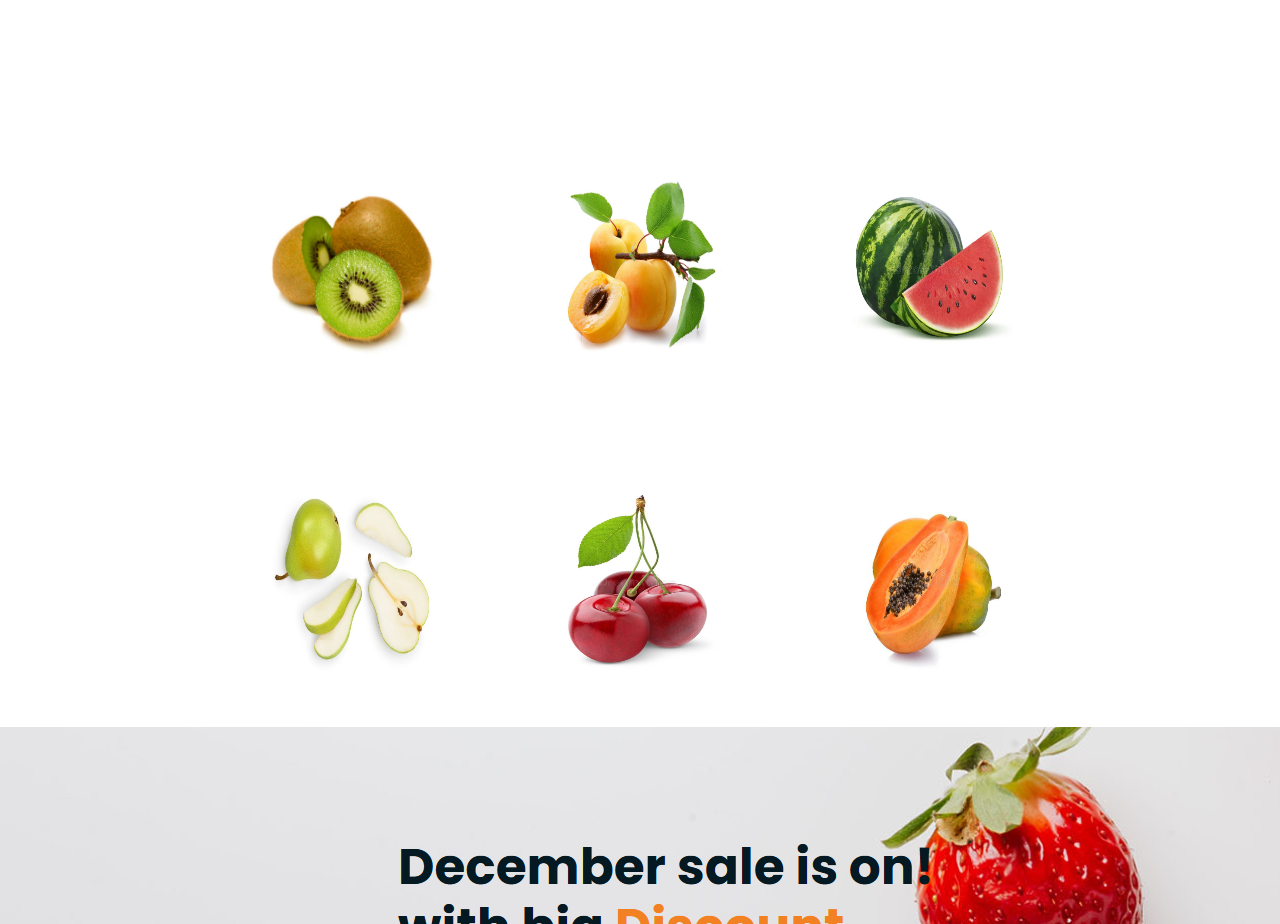
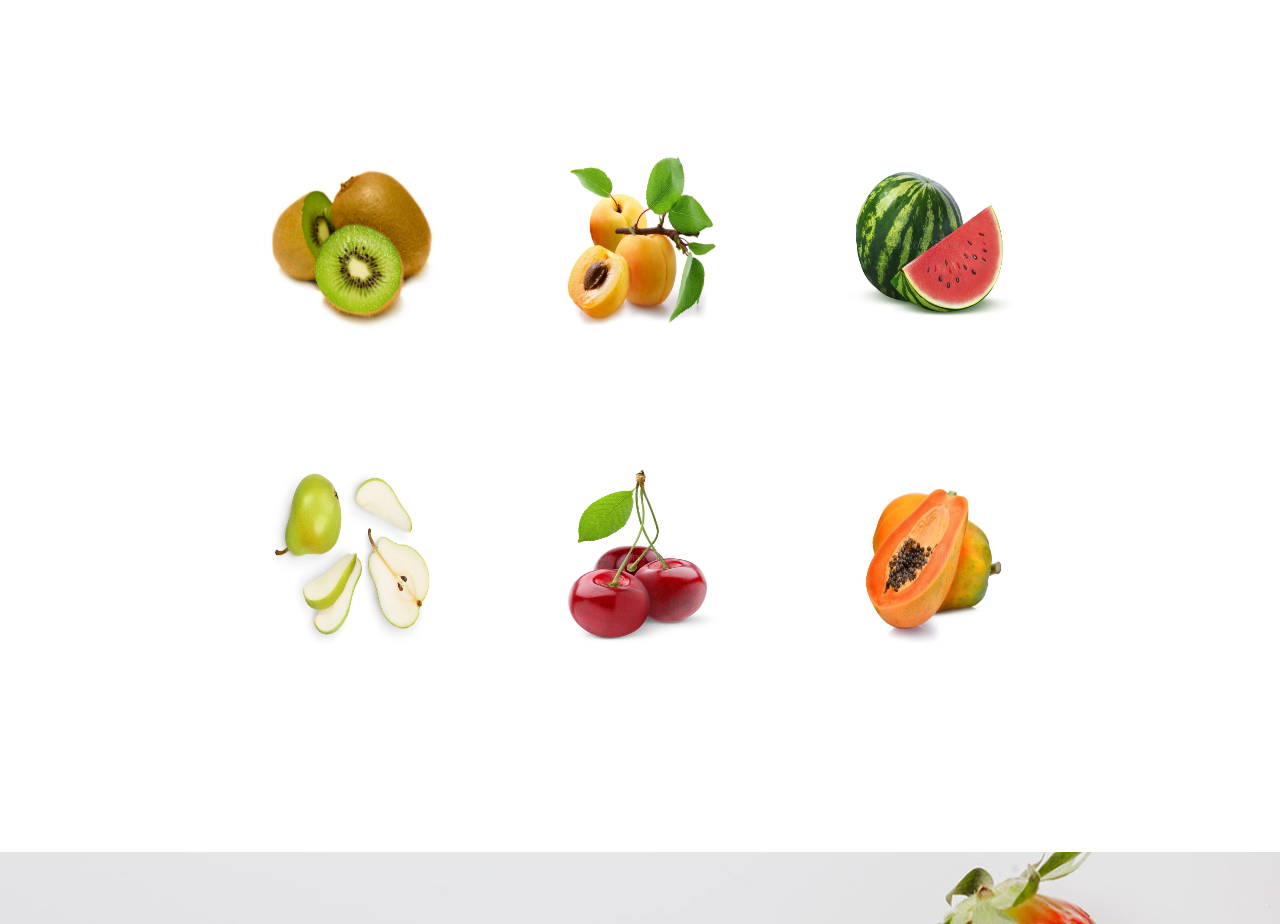
Before and after one commit to 333333333333333333499/fruit_project_frontend, a plain HTML site: page index.html in a window 1280 px wide. Shown: the part 5740-6664 px from the top of the page. Drawn offline with Linux system fonts and the light colour scheme.

Commit message:
Update style.css

```diff
--- a/css/style.css
+++ b/css/style.css
@@ -689,10 +689,10 @@ color: #ff7300;
   .containertypes .types-items{
     padding: 100px;
   }
-  .types-items .salma{
+  .types-items .s{
    margin-bottom: 200px;
    }
-  .types-items .saloma{
+  .types-items .ss{
     /* padding-top: 100px; */
     margin-top: 25px;
 
```
